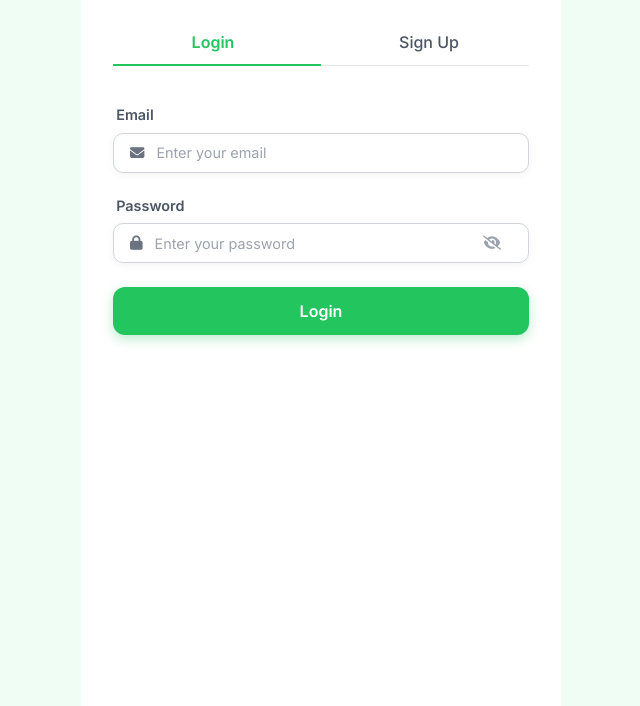
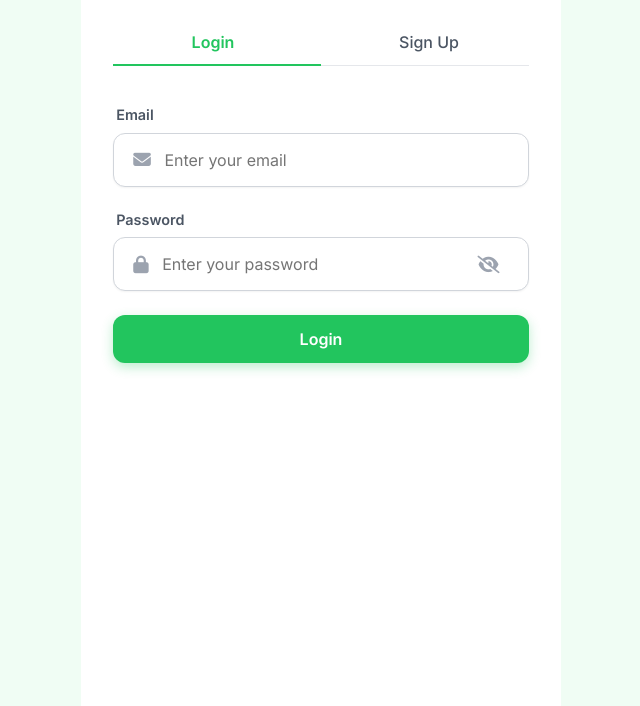
Before and after one commit to abra124-ug/Foodshare, a website: page index.html in a window 1280 px wide. Shown: the part 894-1600 px from the top of the page, without its empty margins (319-959 px from the left). Drawn offline with Linux system fonts and the light colour scheme; no server answers.

Commit message:
Update styles.css

```diff
--- a/styles.css
+++ b/styles.css
@@ -2924,43 +2924,3 @@
     border-radius: 50%;
     border: 2px solid white;
 }
-
-.input-field {
-    display: flex;
-    align-items: center;
-    background-color: white;
-    border-radius: 10px; /* Smoother edges */
-    padding: 0.5rem 1rem; /* More compact */
-    box-shadow: 0 2px 8px rgba(0,0,0,0.05);
-    height: 40px; /* Fixed height for consistency */
-    transition: all 0.2s ease;
-}
-
-.input-field:hover {
-    box-shadow: 0 2px 12px rgba(0,0,0,0.1);
-}
-
-.input-field i {
-    color: #6b7280; /* Softer icon color */
-    font-size: 0.9rem;
-    margin-right: 0.75rem;
-}
-
-.input-field input {
-    border: none;
-    width: 100%;
-    font-size: 0.9rem;
-    background: transparent;
-    color: #374151;
-    height: 100%; /* Fill the container */
-    padding: 0; /* Remove default padding */
-}
-
-.input-field input:focus {
-    outline: none;
-}
-
-.input-field input::placeholder {
-    color: #9ca3af; /* Lighter placeholder */
-    font-weight: 400;
-}
```
